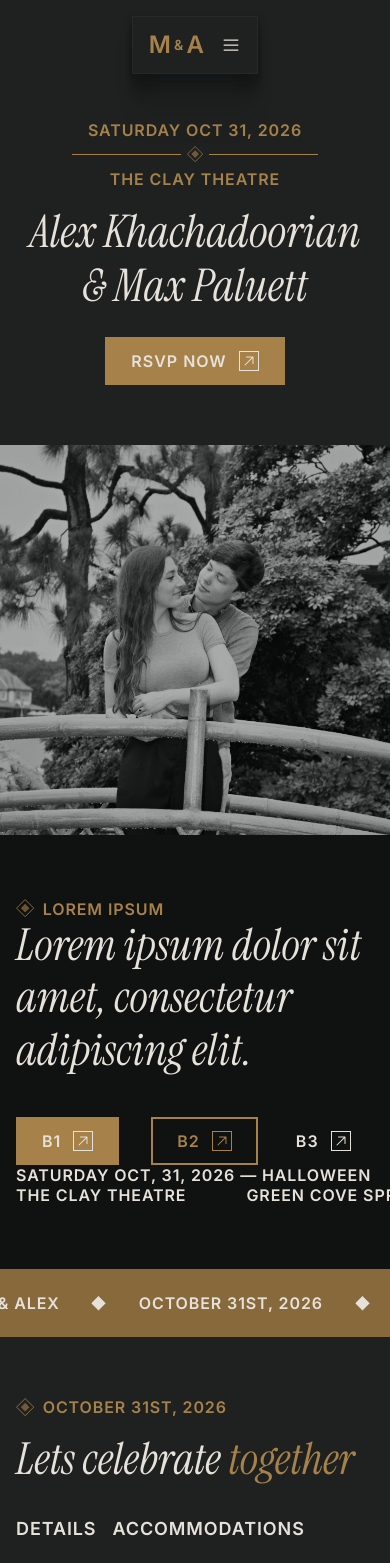
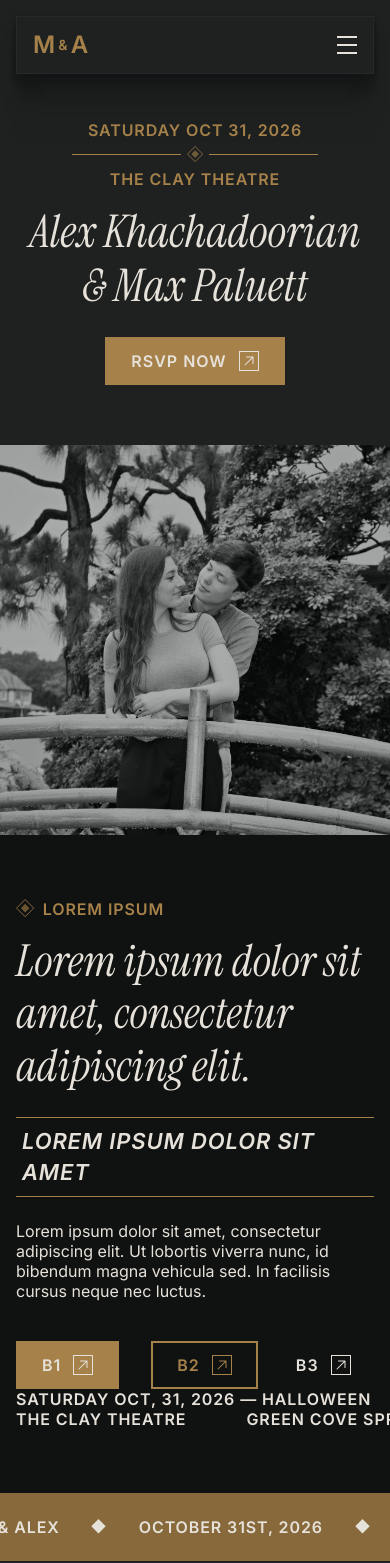
Before and after one commit to akhachadoorian/Wedding, a React (Create React App) app: page / in a window 390 px wide. Shown: the top 1563 px of the page. Built offline with nearby package versions, Linux system fonts and the light colour scheme.

Commit message:
<update> Added mobile open and close animation

```diff
--- a/src/App.tsx
+++ b/src/App.tsx
@@ -34,7 +34,8 @@ function App() {
             duration: 1.2,
             anchors: true,
             smoothWheel: true,
-            syncTouch: true,
+            syncTouch: false,
+            // touchMultiplier: 2,
         });
 
         setLenisInstance(lenis);
--- a/src/components/CopyOnly/CopyOnly.scss
+++ b/src/components/CopyOnly/CopyOnly.scss
@@ -25,6 +25,19 @@
             }
         }
 
+        .copy-text {
+            display: flex;
+            flex-direction: column;
+            gap: var(--space-300);
+
+
+            .copy-upper {
+                display: flex;
+                flex-direction: column;
+                gap: var(--space-200);
+            }
+        }
+
         .copy-btns {
             display: flex;
             flex-wrap: wrap;
--- a/src/components/CopyOnly/CopyOnly.tsx
+++ b/src/components/CopyOnly/CopyOnly.tsx
@@ -8,14 +8,15 @@ type CopyOnlyProps = {
     eyebrow?: string;
     header: string;
     subtitle?: string;
-    body?: string;
+    // body?: string;
+    body?: string | { __html: string };
     buttons?: ThreeButtons;
 
-    headingSize?: 'h2' | 'h3' | 'h4';
+    headingSize?: "h2" | "h3" | "h4";
     variation: "left" | "center" | "columns";
 };
 
-export default function CopyOnly({ eyebrow, header, subtitle, body, buttons, headingSize = 'h2', variation = "left" }: CopyOnlyProps) {
+export default function CopyOnly({ eyebrow, header, subtitle, body, buttons, headingSize = "h2", variation = "left" }: CopyOnlyProps) {
     const eyebrowVariation = variation === "center" ? "centered" : "left";
 
     const Heading = headingSize;
@@ -30,29 +31,31 @@ export default function CopyOnly({ eyebrow, header, subtitle, body, buttons, hea
                         <Heading>{header}</Heading>
                     </div>
 
+                    {subtitle && <h5 className="subtitle">{subtitle}</h5>}
+
+                    {body && typeof body === "object" ? <div className="copy-body" dangerouslySetInnerHTML={body} /> : <p className="copy-body">{body as string}</p>}
                 </div>
 
-                {buttons?.length != 0 &&
+                {buttons?.length != 0 && (
                     <div className="copy-btns">
                         {buttons?.map((btn, idx) => {
-                            console.log("btn", btn.btnText)
+                            console.log("btn", btn.btnText);
                             return (
                                 <Buttons
                                     className=""
-                                style={idx === 2 ? 'lines' : idx === 1 ? 'outline' : 'solid'}
-                                theme={idx === 2 ? 'cream' : 'gold'}
-
+                                    style={idx === 2 ? "lines" : idx === 1 ? "outline" : "solid"}
+                                    theme={idx === 2 ? "cream" : "gold"}
                                     btnSettings={{
                                         btnText: btn.btnText,
                                         link: btn.link,
-                                    target: btn.target ?? '_self',
+                                        target: btn.target ?? "_self",
                                     }}
-
                                     includeArrow={true}
                                 />
-)})}
+                            );
+                        })}
                     </div>
-                }
+                )}
 
                 {/* <div className="copy" dangerouslySetInnerHTML={{ __html: text }} /> */}
             </div>
--- a/src/components/globals/Navigation/Navigation.scss
+++ b/src/components/globals/Navigation/Navigation.scss
@@ -29,6 +29,10 @@ header {
 
     display: flex;
     justify-content: center;
+
+    position: absolute;
+    top: 16px;
+    z-index: 100;
 }
 
 // ── Caret Wrapper ───────────────────────────────────────────────
@@ -54,6 +58,7 @@ header {
 
 // ── Desktop nav wrapper ───────────────────────────────────
 .navigation-wrapper {
+    width: calc(100dvw - 32px);
     margin: 0 var(--layout-column-margin);
 
     padding: var(--space-200);
@@ -70,9 +75,9 @@ header {
     transform: translateY(-8px);
     animation: fadeDown 0.8s 0.2s ease forwards;
 
-    position: absolute;
-    top: 16px;
-    z-index: 100;
+    position: relative;
+    z-index: 10;
+
     transition: background-color 300ms ease-in-out;
 
     @include big {
@@ -259,12 +264,75 @@ header {
     }
 }
 
+.mobile_nav_btn {
+    position: relative;
+
+    width: 20px;
+    height: 20px;
+    aspect-ratio: 1;
+
+
+  .mobile_nav_btn-line {
+    width: 20px;
+    height: 2px;
+    background-color: $cream;
+    position: relative;
+    z-index: 3;
+
+    transition: $transition;
+
+    position: absolute;
+    top: 50%;
+    left: 0;
+    transform: translateY(-50%);
+
+  }
+
+  .mobile_nav_btn-line::before, .mobile_nav_btn-line::after {
+    content: '';
+
+    display: block;
+    width: 20px;
+    height: 2px;
+    background-color: $cream;
+    transition: $transition;
+
+    position: absolute;
+    left: 0;
+  }
+
+  .mobile_nav_btn-line::before {
+    top: -8px;
+
+    }
+
+    .mobile_nav_btn-line::after {
+        bottom: -8px;
+    }
+
+  &.mobile_open {
+    .mobile_nav_btn-line {
+        background-color: transparent;
+    }
+
+    .mobile_nav_btn-line::before {
+        top: 0;
+        transform: rotate(45deg) ;
+    }
+
+    .mobile_nav_btn-line::after {
+        bottom: 0;
+        transform: rotate(-45deg) ;
+    }
+  }
+}
+
 // ── Mobile nav ────────────────────────────────────────────
 .mobile_nav-wrapper {
     position: fixed;
     top: 0;
     left: 0;
-    z-index: 50;
+    z-index: 5;
 
     width: 100vw;
     height: 100dvh;
--- a/src/components/globals/Navigation/Navigation.tsx
+++ b/src/components/globals/Navigation/Navigation.tsx
@@ -110,8 +110,6 @@ function renderMobileNavItem(item: NavItem, onNavigate: () => void, openAccordio
 }
 
 function Navigation() {
-    const { pathname } = useLocation();
-    const navClass = pathname === "/" ? "nav-home" : "nav-default";
 
     // Handle scrolling
     const lenis = useLenis();
@@ -127,7 +125,7 @@ function Navigation() {
 
     useEffect(() => {
         document.body.classList.toggle("mobile-nav-open", mobileOpen);
-        mobileOpen ? lenis?.stop() : lenis?.start();
+        // mobileOpen ? lenis?.stop() : lenis?.start();
         return () => {
             document.body.classList.remove("mobile-nav-open");
             lenis?.start();
@@ -157,8 +155,8 @@ function Navigation() {
     };
 
     return (
-        <header className={navClass}>
-            <div className={`navigation-wrapper ${mobileOpen ? "mobile_nav_open" : null}`}>
+        <header className="">
+            <div className={`navigation-wrapper ${mobileOpen ? "mobile_nav_open" : ''}`}>
                 <div className="navigation-upper">
                     <Link to={"/"} className="navigation-left">
                         <p className="nav-letter">M</p>
@@ -172,7 +170,11 @@ function Navigation() {
                         ))}
                     </nav>
 
-                    <ListIcon id="mobile_nav_btn" size={20} color="var(--cream-500)" onClick={() => setMobileOpen(!mobileOpen)} style={{ cursor: "pointer" }} />
+                    <div className={`mobile_nav_btn ${mobileOpen ? 'mobile_open': ''}`} id="mobile_nav_btn" onClick={() => setMobileOpen(!mobileOpen)}>
+                        <div className="mobile_nav_btn-line"></div>
+                    </div>
+
+                    {/* <ListIcon id="mobile_nav_btn" size={20} color="var(--cream-500)" onClick={() => setMobileOpen(!mobileOpen)} style={{ cursor: "pointer" }} /> */}
                 </div>
 
                 <div className="dropdowns">
--- a/src/styles/_base-layout.scss
+++ b/src/styles/_base-layout.scss
@@ -2,7 +2,7 @@
 
 body {
     max-width: 100dvw;
-    overflow-x: hidden;
+    overflow-x: clip;
     background-color: var(--black-1000);
     margin: 0;
     color: $cream;
--- a/src/styles/_typography.scss
+++ b/src/styles/_typography.scss
@@ -37,6 +37,14 @@ h1, h2, h3, h4, h5, h6 {
   font-style: italic;
 }
 
+%subheading-base {
+  font-family: $font-sans;
+  font-weight: 600;
+  line-height: 140%;
+  letter-spacing: 0.84px;
+  text-transform: uppercase;
+}
+
 // ── Heading styles ────────────────────────────────────────────
 
 h1,
@@ -71,7 +79,7 @@ h5,
 
 h6,
 .heading-xs {
-  @extend %heading-base;
+  @extend %subheading-base;
   font-size: var(--heading-xs);
 }
 
@@ -95,6 +103,19 @@ h6,
   &.white { color: var(--cream-500); }
 }
 
+// ── Subtitle ─────────────────────────────────────────────────
+
+.subtitle {
+  @extend %subheading-base;
+  font-size: var(--heading-xs);
+
+  padding: var(--space-100) var(--space-075);
+  border-top: 1px solid $gold;
+  border-bottom: 1px solid $gold;
+  width: fit-content;
+}
+
+
 // ── Utilities ─────────────────────────────────────────────────
 
 .gold-italic {
```
Also changed, not shown: 1 other file (tests, documents, lock files or other folders). Lines whose indentation alone changed are shown as unchanged.
